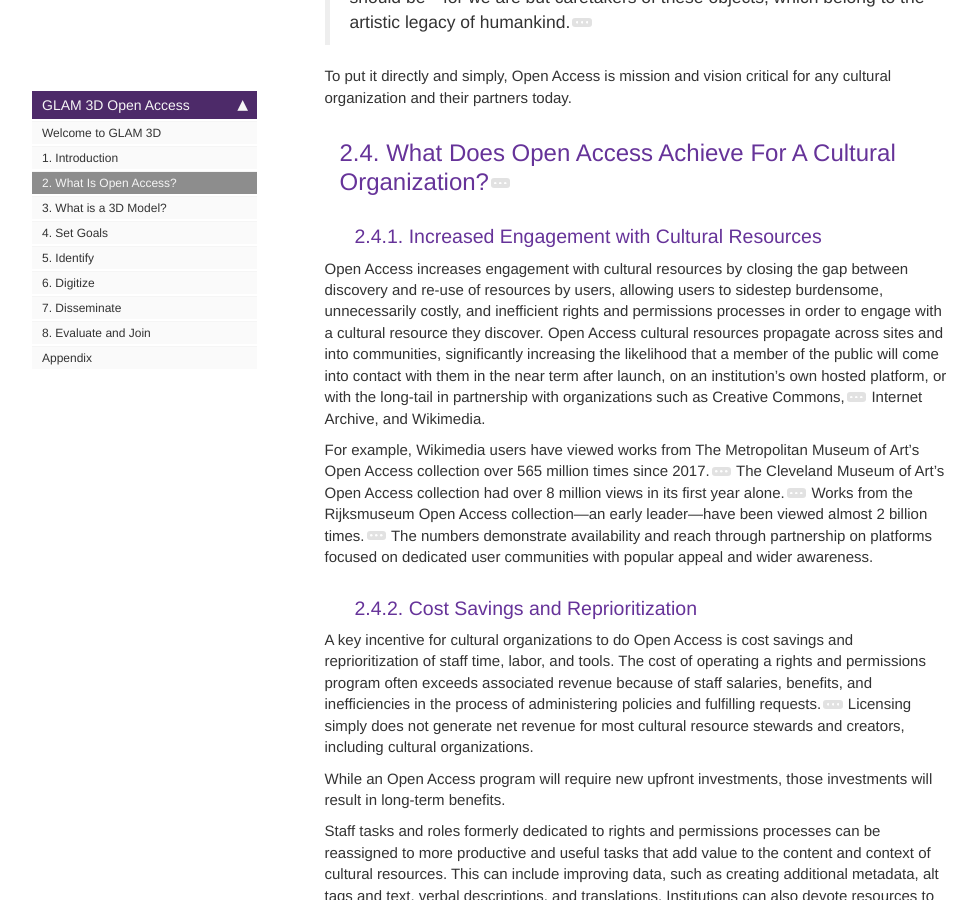
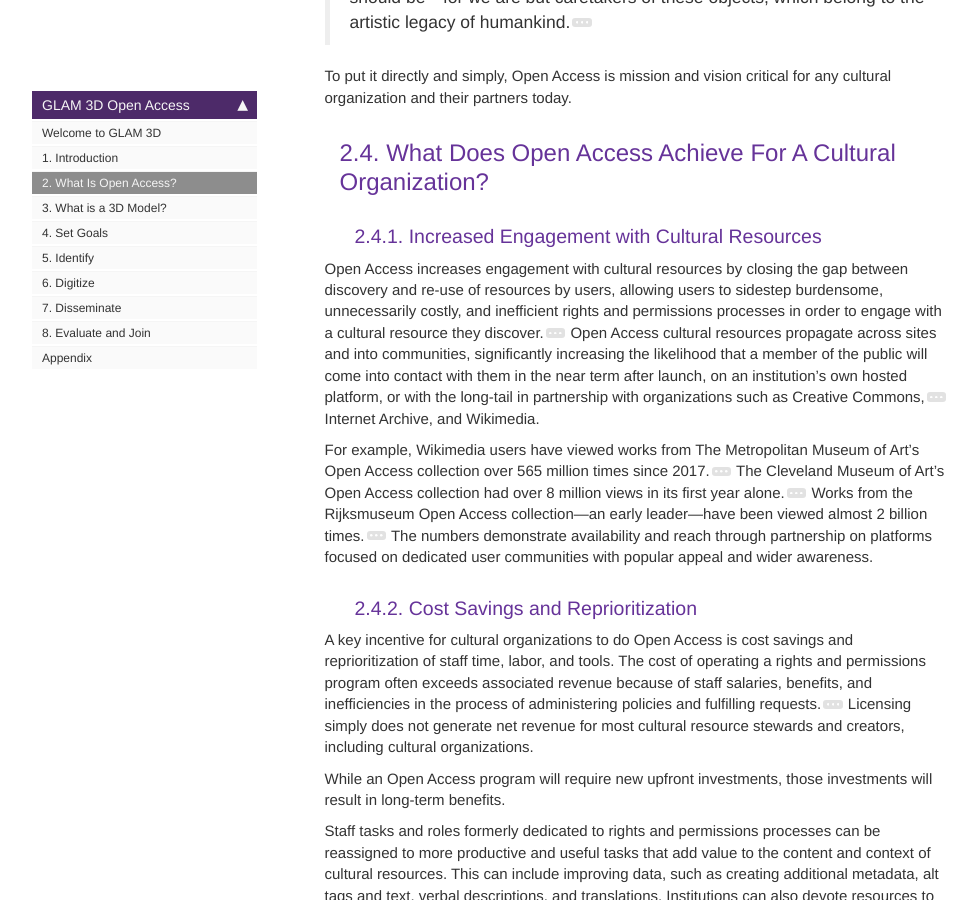
Before and after one commit to NYUEngelberg/NYUEngelberg.github.io, a Jekyll site: the page built from pages/GLAM3D/what_is_open_access.md, in a window 1280 px wide and 900 px high, scrolled down 3167 px. Shown: the whole window, without its empty margins (38-1015 px from the left). Built offline with Jekyll 4.4.1, drawn with Linux system fonts in a browser that asks for light colours; comment, search, counter and statistics services are not loaded; some of the changed text lies outside the part shown.

Commit message:
fixed overflow footnotes

```diff
--- a/pages/GLAM3D/what_is_open_access.md
+++ b/pages/GLAM3D/what_is_open_access.md
@@ -67,11 +67,11 @@ To put it directly and simply, Open Access is mission and vision critical for an
 
 
 
-##    2.4. What Does Open Access Achieve For A Cultural Organization?[^9]
+##    2.4. What Does Open Access Achieve For A Cultural Organization?
 
 ###   2.4.1. Increased Engagement with Cultural Resources
 
-Open Access increases engagement with cultural resources by closing the gap between discovery and re-use of resources by users, allowing users to sidestep burdensome, unnecessarily costly, and inefficient rights and permissions processes in order to engage with a cultural resource they discover. Open Access cultural resources propagate across sites and into communities, significantly increasing the likelihood that a member of the public will come into contact with them in the near term after launch, on an institution’s own hosted platform, or with the long-tail in partnership with organizations such as Creative Commons,[^10] Internet Archive, and Wikimedia.
+Open Access increases engagement with cultural resources by closing the gap between discovery and re-use of resources by users, allowing users to sidestep burdensome, unnecessarily costly, and inefficient rights and permissions processes in order to engage with a cultural resource they discover.[^9] Open Access cultural resources propagate across sites and into communities, significantly increasing the likelihood that a member of the public will come into contact with them in the near term after launch, on an institution’s own hosted platform, or with the long-tail in partnership with organizations such as Creative Commons,[^10] Internet Archive, and Wikimedia.
 
 For example, Wikimedia users have viewed works from The Metropolitan Museum of Art’s Open Access collection over 565 million times since 2017.[^11] The Cleveland Museum of Art’s Open Access collection had over 8 million views in its first year alone.[^12] Works from the Rijksmuseum Open Access collection—an early leader—have been viewed almost 2 billion times.[^13] The numbers demonstrate availability and reach through partnership on platforms focused on dedicated user communities with popular appeal and wider awareness.
 
@@ -148,7 +148,7 @@ Cultural resources, especially those in the worldwide public domain, are the fou
      _Category Details for Images from Metropolitan Museum of Art_, Wikimedia, [https://tools.wmflabs.org/glamtools/baglama2/#gid=290&month=201911,](https://tools.wmflabs.org/glamtools/baglama2/#gid=290&month=201911) last accessed April 16, 2020.
 
 [^12]:
-    _ Category Details for Images from Cleveland Museum of Art_, Wikimedia, [https://tools.wmflabs.org/glamtools/baglama2/#gid=341&month=201908,](https://tools.wmflabs.org/glamtools/baglama2/#gid=341&month=201908) last accessed April 16, 2020.
+    _Category Details for Images from Cleveland Museum of Art_, Wikimedia, [https://tools.wmflabs.org/glamtools/baglama2/#gid=341&month=201908,](https://tools.wmflabs.org/glamtools/baglama2/#gid=341&month=201908) last accessed April 16, 2020.
 
 [^13]:
      _Category Details for Rijksmuseum Amsterdam_, Wikimedia, [https://tools.wmflabs.org/glamtools/baglama2/#gid=113&month=202003,](https://tools.wmflabs.org/glamtools/baglama2/#gid=113&month=202003) last accessed April 16, 2020.
```
Also changed, not shown: other parts of pages/GLAM3D/what_is_open_access.md (+2 -2 lines), pages/GLAM3D/appendix.md (+5 -5 lines), pages/GLAM3D/disseminate.md (+7 -6 lines), pages/GLAM3D/identify.md (+1 -1 lines), pages/GLAM3D/introduction.md (+1 -1 lines), images/volumetric_data.png (added).
